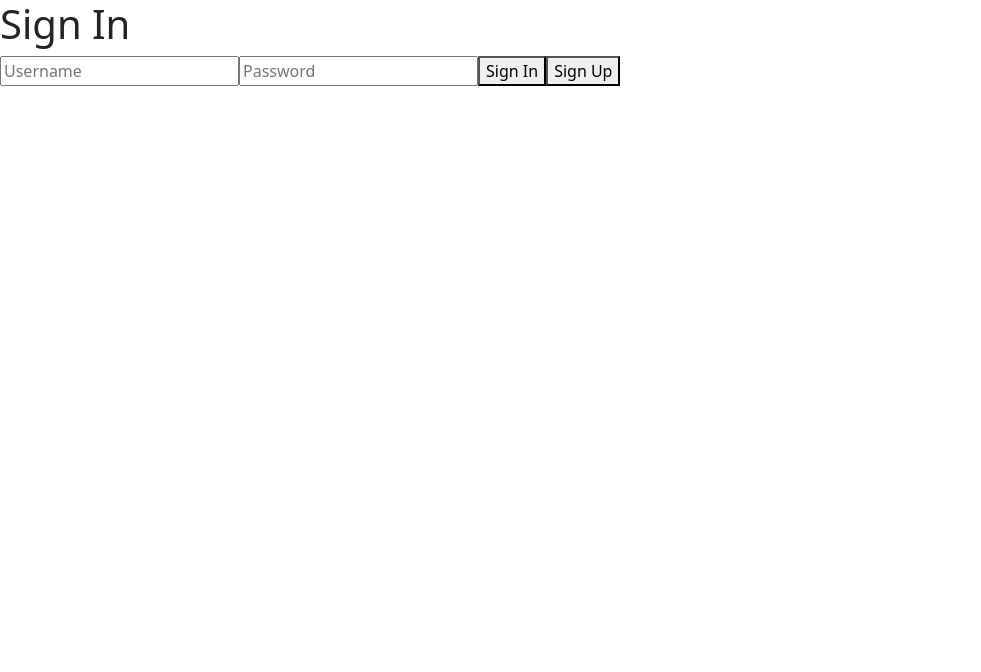
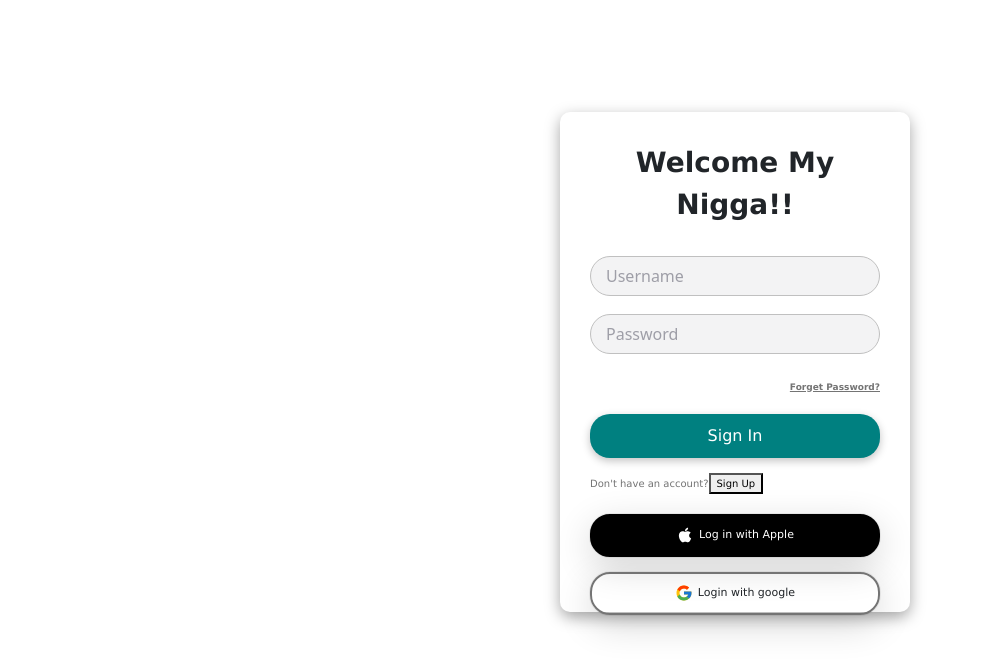
Before and after one commit to Abstargo/LiFystyle, a React (Create React App) app in the folder frontend/: page /signin in a window 1280 px wide. Shown: the top 672 px of the page, without its empty margins (0-981 px from the left). Built offline with nearby package versions, Linux system fonts and the light colour scheme.

Commit message:
making progress

```diff
--- a/frontend/src/App.css
+++ b/frontend/src/App.css
@@ -65,7 +65,7 @@
     justify-content: center; /* Centers the search bar horizontally */
     align-items: center;
     position: relative;
-    width: 35rem;
+    width: 100%;
     margin: 0px auto; /* Ensures centering within its container */
   }
 
@@ -101,3 +101,154 @@
     width: 1rem;
     height: 1rem;
    }
+
+.us {
+    color: red;
+}
+
+.fav {
+    font-size: 40px;
+    font-weight: 200;
+    color: red;
+}
+
+.bag {
+    font-size: 40px;
+    font-weight: 200;
+    color: #9e9ea7;
+}
+
+.form-container {
+    width: 350px;
+    height: 500px;
+    background-color: #fff;
+    box-shadow: rgba(0, 0, 0, 0.35) 0px 5px 15px;
+    border-radius: 10px;
+    box-sizing: border-box;
+    padding: 20px 30px;
+    margin: 7rem 5rem 5rem 35rem;
+}
+
+.title {
+    text-align: center;
+    font-family: "Lucida Sans", "Lucida Sans Regular", "Lucida Grande",
+                "Lucida Sans Unicode", Geneva, Verdana, sans-serif;
+    margin: 10px 0 30px 0;
+    font-size: 28px;
+    font-weight: 800;
+}
+
+.form {
+    width: 100%;
+    display: flex;
+    flex-direction: column;
+    gap: 18px;
+    margin-bottom: 15px;
+}
+
+.input {
+    border-radius: 20px;
+    border: 1px solid #c0c0c0;
+    outline: 0 !important;
+    box-sizing: border-box;
+    padding: 12px 15px;
+}
+
+.page-link {
+    text-decoration: underline;
+    margin: 0;
+    text-align: end;
+    color: #747474;
+    text-decoration-color: #747474;
+}
+
+.page-link-label {
+    cursor: pointer;
+    font-family: "Lucida Sans", "Lucida Sans Regular", "Lucida Grande",
+          "Lucida Sans Unicode", Geneva, Verdana, sans-serif;
+    font-size: 9px;
+    font-weight: 700;
+  }
+
+  .page-link-label:hover {
+    color: #000;
+  }
+
+  .form-btn {
+    padding: 10px 15px;
+    font-family: "Lucida Sans", "Lucida Sans Regular", "Lucida Grande",
+          "Lucida Sans Unicode", Geneva, Verdana, sans-serif;
+    border-radius: 20px;
+    border: 0 !important;
+    outline: 0 !important;
+    background: teal;
+    color: white;
+    cursor: pointer;
+    box-shadow: rgba(0, 0, 0, 0.24) 0px 3px 8px;
+  }
+
+  .form-btn:active {
+    box-shadow: none;
+  }
+
+  .sign-up-label {
+    margin: 0;
+    font-size: 10px;
+    color: #747474;
+    font-family: "Lucida Sans", "Lucida Sans Regular", "Lucida Grande",
+          "Lucida Sans Unicode", Geneva, Verdana, sans-serif;
+  }
+
+  .sign-up-link {
+    margin-left: 1px;
+    font-size: 11px;
+    text-decoration: underline;
+    text-decoration-color: teal;
+    color: teal;
+    cursor: pointer;
+    font-weight: 800;
+    font-family: "Lucida Sans", "Lucida Sans Regular", "Lucida Grande",
+          "Lucida Sans Unicode", Geneva, Verdana, sans-serif;
+  }
+
+  .buttons-container {
+    width: 100%;
+    display: flex;
+    flex-direction: column;
+    justify-content: flex-start;
+    margin-top: 20px;
+    gap: 15px;
+  }
+
+  .apple-login-button,
+      .google-login-button {
+    border-radius: 20px;
+    box-sizing: border-box;
+    padding: 10px 15px;
+    box-shadow: rgba(0, 0, 0, 0.16) 0px 10px 36px 0px,
+          rgba(0, 0, 0, 0.06) 0px 0px 0px 1px;
+    cursor: pointer;
+    display: flex;
+    justify-content: center;
+    align-items: center;
+    font-family: "Lucida Sans", "Lucida Sans Regular", "Lucida Grande",
+          "Lucida Sans Unicode", Geneva, Verdana, sans-serif;
+    font-size: 11px;
+    gap: 5px;
+  }
+
+  .apple-login-button {
+    background-color: #000;
+    color: #fff;
+    border: 2px solid #000;
+  }
+
+  .google-login-button {
+    border: 2px solid #747474;
+  }
+
+  .apple-icon,
+      .google-icon {
+    font-size: 18px;
+    margin-bottom: 1px;
+  }
--- a/frontend/src/Home.js
+++ b/frontend/src/Home.js
@@ -2,9 +2,12 @@ import React from "react";
 import Container from "react-bootstrap/Container";
 import Nav from "react-bootstrap/Nav";
 import Navbar from "react-bootstrap/Navbar";
-import NavDropdown from "react-bootstrap/NavDropdown";
+/**import NavDropdown from "react-bootstrap/NavDropdown";*/
 import { useNavigate } from "react-router-dom";
-import { RxAvatar } from "react-icons/rx";
+/**import { RxAvatar } from "react-icons/rx";*/
+import { FaUserCircle } from "react-icons/fa";
+import { MdFavoriteBorder } from "react-icons/md";
+import { RiShoppingBag4Fill } from "react-icons/ri";
 import './App.css';
 
 export default function Home({ user }) {
@@ -24,19 +27,16 @@ export default function Home({ user }) {
             <Nav className="me-auto">
               <Nav.Link href="#Men">Men</Nav.Link>
               <Nav.Link href="#Women">Women</Nav.Link>
-              <NavDropdown title="Dropdown" id="collapsible-nav-dropdown">
-                <NavDropdown.Item href="#action/3.1">Action</NavDropdown.Item>
-                <NavDropdown.Item href="#action/3.2">Another action</NavDropdown.Item>
-                <NavDropdown.Item href="#action/3.3">Something</NavDropdown.Item>
-                <NavDropdown.Divider />
-                <NavDropdown.Item href="#action/3.4">Separated link</NavDropdown.Item>
-              </NavDropdown>
+              <Nav.Link href="#Kids">Kids</Nav.Link>
+              <Nav.Link href="#Boys">Boys</Nav.Link>
+              <Nav.Link href="#Girls">Girls</Nav.Link>
             </Nav>
             <div className="group"><svg class="icon" aria-hidden="true" viewBox="0 0 24 24"><g><path d="M21.53 20.47l-3.66-3.66C19.195 15.24 20 13.214 20 11c0-4.97-4.03-9-9-9s-9 4.03-9 9 4.03 9 9 9c2.215 0 4.24-.804 5.808-2.13l3.66 3.66c.147.146.34.22.53.22s.385-.073.53-.22c.295-.293.295-.767.002-1.06zM3.5 11c0-4.135 3.365-7.5 7.5-7.5s7.5 3.365 7.5 7.5-3.365 7.5-7.5 7.5-7.5-3.365-7.5-7.5z"></path></g></svg><input className="input" type="search" placeholder="Search" /> </div>
-
+            <MdFavoriteBorder className="fav"/>
+            <RiShoppingBag4Fill className="bag"/>
             {user ? (
               <div className="d-flex align-items-center">
-                <RxAvatar />
+                <FaUserCircle className="us" />
                 <p className="mb-0 ms-2">{`Hello, ${user.username}`}</p>
               </div>
             ) : (
@@ -48,3 +48,11 @@ export default function Home({ user }) {
     </>
   );
 }
+
+              /*<NavDropdown title="Dropdown" id="collapsible-nav-dropdown">
+                <NavDropdown.Item href="#action/3.1">Action</NavDropdown.Item>
+                <NavDropdown.Item href="#action/3.2">Another action</NavDropdown.Item>
+                <NavDropdown.Item href="#action/3.3">Something</NavDropdown.Item>
+                <NavDropdown.Divider />
+                <NavDropdown.Item href="#action/3.4">Separated link</NavDropdown.Item>
+              </NavDropdown>*/
--- a/frontend/src/SignIn.js
+++ b/frontend/src/SignIn.js
@@ -31,12 +31,41 @@ function SignIn({ onSignIn }) {
   };
 
   return (
-    <div>
-      <h1>Sign In</h1>
-      <input type="text" placeholder="Username" value={username} onChange={(e) => setUsername(e.target.value)} />
-      <input type="password" placeholder="Password" value={password} onChange={(e) => setPassword(e.target.value)} />
-      <button onClick={handleSignIn}>Sign In</button>
+    <div class="form-container">
+        <p class="title">Welcome My Nigga!!</p>
+      <form class="form">
+        <input type="text" class="input" placeholder="Username" value={username} onChange={(e) => setUsername(e.target.value)} />
+        <input type="password" class="input" placeholder="Password" value={password} onChange={(e) => setPassword(e.target.value)} />
+        <p class="page-link">
+          <span class="page-link-label">Forget Password?</span>
+        </p>
+        <button class="form-btn" onClick={handleSignIn}>Sign In</button>
+      </form>
+      <p class="sign-up-label">Don't have an account?
       <button onClick={handleClick}>Sign Up</button>
+      </p>
+      <div class="buttons-container">
+        <div class="apple-login-button">
+        <svg stroke="currentColor" fill="currentColor" stroke-width="0" class="apple-icon" viewBox="0 0 1024 1024" height="1em" width="1em" xmlns="http://www.w3.org/2000/svg">
+            <path d="M747.4 535.7c-.4-68.2 30.5-119.6 92.9-157.5-34.9-50-87.7-77.5-157.3-82.8-65.9-5.2-138 38.4-164.4 38.4-27.9 0-91.7-36.6-141.9-36.6C273.1 298.8 163 379.8 163 544.6c0 48.7 8.9 99 26.7 150.8 23.8 68.2 109.6 235.3 199.1 232.6 46.8-1.1 79.9-33.2 140.8-33.2 59.1 0 89.7 33.2 141.9 33.2 90.3-1.3 167.9-153.2 190.5-221.6-121.1-57.1-114.6-167.2-114.6-170.7zm-105.1-305c50.7-60.2 46.1-115 44.6-134.7-44.8 2.6-96.6 30.5-126.1 64.8-32.5 36.8-51.6 82.3-47.5 133.6 48.4 3.7 92.6-21.2 129-63.7z"></path>
+        </svg>
+        <span>Log in with Apple</span>
+        </div>
+        <div class="google-login-button">
+        <svg stroke="currentColor" fill="currentColor" stroke-width="0" version="1.1" x="0px" y="0px" class="google-icon" viewBox="0 0 48 48" height="1em" width="1em" xmlns="http://www.w3.org/2000/svg">
+            <path fill="#FFC107" d="M43.611,20.083H42V20H24v8h11.303c-1.649,4.657-6.08,8-11.303,8c-6.627,0-12-5.373-12-12
+	c0-6.627,5.373-12,12-12c3.059,0,5.842,1.154,7.961,3.039l5.657-5.657C34.046,6.053,29.268,4,24,4C12.955,4,4,12.955,4,24
+	c0,11.045,8.955,20,20,20c11.045,0,20-8.955,20-20C44,22.659,43.862,21.35,43.611,20.083z"></path>
+            <path fill="#FF3D00" d="M6.306,14.691l6.571,4.819C14.655,15.108,18.961,12,24,12c3.059,0,5.842,1.154,7.961,3.039l5.657-5.657
+	C34.046,6.053,29.268,4,24,4C16.318,4,9.656,8.337,6.306,14.691z"></path>
+            <path fill="#4CAF50" d="M24,44c5.166,0,9.86-1.977,13.409-5.192l-6.19-5.238C29.211,35.091,26.715,36,24,36
+	c-5.202,0-9.619-3.317-11.283-7.946l-6.522,5.025C9.505,39.556,16.227,44,24,44z"></path>
+            <path fill="#1976D2" d="M43.611,20.083H42V20H24v8h11.303c-0.792,2.237-2.231,4.166-4.087,5.571
+	c0.001-0.001,0.002-0.001,0.003-0.002l6.19,5.238C36.971,39.205,44,34,44,24C44,22.659,43.862,21.35,43.611,20.083z"></path>
+          </svg>
+          <span>Login with google</span>
+        </div>
+      </div>
     </div>
   );
 }
```
